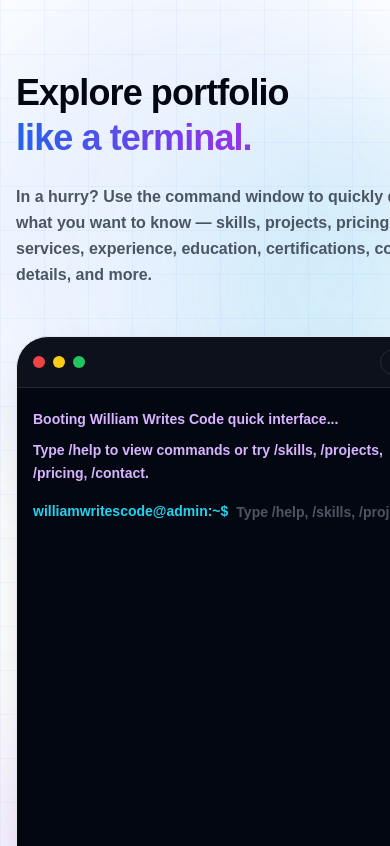
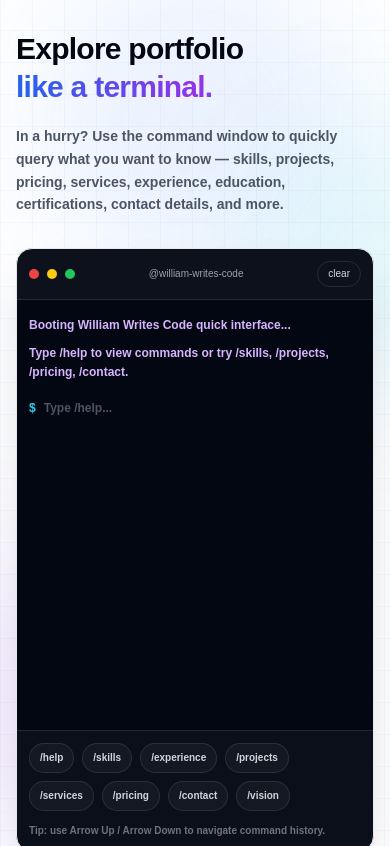
Before and after one commit to i-william17/wwc, a React (Create React App) app in the folder frontend/: page / in a window 390 px wide. Shown: the part 878-1724 px from the top of the page. Built offline with nearby package versions, Linux system fonts and the light colour scheme.

Commit message:
Workable continuation fix9

```diff
--- a/frontend/src/components/QuickChatTerminal.jsx
+++ b/frontend/src/components/QuickChatTerminal.jsx
@@ -326,29 +326,29 @@ const QuickChatTerminal = () => {
   return (
     <section
       id="quick-chat"
-      className="relative overflow-hidden bg-white py-20 text-gray-900 dark:bg-gray-950 dark:text-white"
+      className="relative overflow-hidden bg-white py-14 text-gray-900 dark:bg-gray-950 dark:text-white sm:py-16 md:py-20"
     >
       {/* Background atmosphere */}
       <div className="pointer-events-none absolute inset-0 overflow-hidden">
-        <div className="absolute left-1/2 top-0 h-[520px] w-[520px] -translate-x-1/2 rounded-full bg-blue-500/10 blur-3xl dark:bg-blue-400/10" />
-        <div className="absolute -left-28 bottom-20 h-80 w-80 rounded-full bg-purple-500/10 blur-3xl dark:bg-purple-400/10" />
-        <div className="absolute -right-28 top-40 h-80 w-80 rounded-full bg-cyan-500/10 blur-3xl dark:bg-cyan-400/10" />
+        <div className="absolute left-1/2 top-0 h-[320px] w-[320px] -translate-x-1/2 rounded-full bg-blue-500/10 blur-3xl dark:bg-blue-400/10 sm:h-[520px] sm:w-[520px]" />
+        <div className="absolute -left-28 bottom-20 h-64 w-64 rounded-full bg-purple-500/10 blur-3xl dark:bg-purple-400/10 sm:h-80 sm:w-80" />
+        <div className="absolute -right-28 top-40 h-64 w-64 rounded-full bg-cyan-500/10 blur-3xl dark:bg-cyan-400/10 sm:h-80 sm:w-80" />
 
-        <div className="absolute inset-0 bg-[linear-gradient(to_right,rgba(59,130,246,0.06)_1px,transparent_1px),linear-gradient(to_bottom,rgba(59,130,246,0.06)_1px,transparent_1px)] bg-[size:44px_44px] dark:bg-[linear-gradient(to_right,rgba(255,255,255,0.035)_1px,transparent_1px),linear-gradient(to_bottom,rgba(255,255,255,0.035)_1px,transparent_1px)]" />
+        <div className="absolute inset-0 bg-[linear-gradient(to_right,rgba(59,130,246,0.05)_1px,transparent_1px),linear-gradient(to_bottom,rgba(59,130,246,0.05)_1px,transparent_1px)] bg-[size:32px_32px] dark:bg-[linear-gradient(to_right,rgba(255,255,255,0.03)_1px,transparent_1px),linear-gradient(to_bottom,rgba(255,255,255,0.03)_1px,transparent_1px)] sm:bg-[size:44px_44px]" />
       </div>
 
       <div className="container relative z-10 mx-auto px-4 sm:px-6">
-        <div className="grid items-center gap-12 lg:grid-cols-[0.4fr_0.6fr] lg:gap-16 xl:gap-20">
+        <div className="grid items-center gap-8 sm:gap-10 lg:grid-cols-[0.4fr_0.6fr] lg:gap-16 xl:gap-20">
           {/* LEFT CONTENT */}
-          <div>
-            <h2 className="mt-6 max-w-3xl text-4xl font-black leading-tight tracking-tight text-gray-950 dark:text-white sm:text-5xl md:text-6xl lg:text-6xl xl:text-7xl">
+          <div className="min-w-0">
+            <h2 className="mt-2 max-w-3xl text-3xl font-black leading-tight tracking-tight text-gray-950 dark:text-white xs:text-4xl sm:text-5xl md:text-6xl lg:text-6xl xl:text-7xl">
               Explore portfolio
               <span className="block bg-gradient-to-r from-blue-600 via-purple-600 to-cyan-500 bg-clip-text text-transparent">
                 like a terminal.
               </span>
             </h2>
 
-            <p className="mt-6 max-w-2xl text-base leading-relaxed text-gray-600 dark:text-gray-300 sm:text-lg lg:text-lg xl:text-xl">
+            <p className="mt-5 max-w-2xl text-sm leading-relaxed text-gray-600 dark:text-gray-300 sm:text-base md:text-lg lg:text-lg xl:text-xl">
               In a hurry? Use the command window to quickly query what you want
               to know — skills, projects, pricing, services, experience,
               education, certifications, contact details, and more.
@@ -356,26 +356,26 @@ const QuickChatTerminal = () => {
           </div>
 
           {/* TERMINAL */}
-          <div className="relative">
-            <div className="absolute -inset-4 rounded-[2rem] blur-2xl" />
+          <div className="relative min-w-0">
+            <div className="absolute -inset-2 rounded-[1.5rem] blur-2xl sm:-inset-4 sm:rounded-[2rem]" />
 
-            <div className="relative overflow-hidden rounded-[2rem] border border-gray-200 bg-gray-950 shadow-2xl shadow-blue-950/20 dark:border-gray-800">
+            <div className="relative overflow-hidden rounded-2xl border border-gray-200 bg-gray-950 shadow-2xl shadow-blue-950/20 dark:border-gray-800 sm:rounded-[2rem]">
               {/* Terminal top bar */}
-              <div className="flex items-center justify-between border-b border-white/10 bg-white/[0.04] px-4 py-3">
-                <div className="flex items-center gap-2">
-                  <span className="h-3 w-3 rounded-full bg-red-500" />
-                  <span className="h-3 w-3 rounded-full bg-yellow-400" />
-                  <span className="h-3 w-3 rounded-full bg-green-500" />
+              <div className="flex items-center justify-between gap-3 border-b border-white/10 bg-white/[0.04] px-3 py-3 sm:px-4">
+                <div className="flex shrink-0 items-center gap-2">
+                  <span className="h-2.5 w-2.5 rounded-full bg-red-500 sm:h-3 sm:w-3" />
+                  <span className="h-2.5 w-2.5 rounded-full bg-yellow-400 sm:h-3 sm:w-3" />
+                  <span className="h-2.5 w-2.5 rounded-full bg-green-500 sm:h-3 sm:w-3" />
                 </div>
 
-                <div className="hidden text-xs font-medium text-gray-400 sm:block">
+                <div className="min-w-0 truncate text-[10px] font-medium text-gray-400 sm:text-xs">
                   @william-writes-code
                 </div>
 
                 <button
                   type="button"
                   onClick={() => runCommand("/clear")}
-                  className="rounded-full border border-white/10 px-3 py-1 text-xs font-medium text-gray-300 transition hover:border-red-400/50 hover:text-red-300"
+                  className="shrink-0 rounded-full border border-white/10 px-2.5 py-1 text-[10px] font-medium text-gray-300 transition hover:border-red-400/50 hover:text-red-300 sm:px-3 sm:text-xs"
                 >
                   clear
                 </button>
@@ -385,22 +385,29 @@ const QuickChatTerminal = () => {
               <div
                 ref={terminalBodyRef}
                 onClick={() => inputRef.current?.focus()}
-                className="h-[560px] cursor-text overflow-y-auto px-4 py-5 font-mono text-sm leading-relaxed text-gray-200 sm:px-6"
+                className="h-[430px] cursor-text overflow-y-auto px-3 py-4 font-mono text-[12px] leading-relaxed text-gray-200 sm:h-[500px] sm:px-5 sm:py-5 sm:text-sm md:h-[560px] md:px-6"
               >
                 <div className="space-y-2">
                   {lines.map((line, index) => {
                     if (line.type === "command") {
                       return (
-                        <div key={index} className="flex flex-wrap gap-2">
-                          <span className="text-cyan-400">{prompt}</span>
-                          <span className="text-white">{line.text}</span>
+                        <div
+                          key={index}
+                          className="flex min-w-0 flex-wrap gap-x-2 gap-y-1"
+                        >
+                          <span className="break-all text-cyan-400">
+                            {prompt}
+                          </span>
+                          <span className="break-all text-white">
+                            {line.text}
+                          </span>
                         </div>
                       );
                     }
 
                     if (line.type === "system") {
                       return (
-                        <div key={index} className="text-purple-300">
+                        <div key={index} className="break-words text-purple-300">
                           {line.text}
                         </div>
                       );
@@ -409,14 +416,15 @@ const QuickChatTerminal = () => {
                     return (
                       <div
                         key={index}
-                        className={`whitespace-pre-wrap ${line.text.startsWith(">")
-                          ? "pt-3 font-bold text-blue-300"
-                          : line.text.startsWith("---")
+                        className={`whitespace-pre-wrap break-words ${
+                          line.text.startsWith(">")
+                            ? "pt-3 font-bold text-blue-300"
+                            : line.text.startsWith("---")
                             ? "text-gray-600"
                             : line.text === ""
-                              ? "h-2"
-                              : "text-gray-300"
-                          }`}
+                            ? "h-2"
+                            : "text-gray-300"
+                        }`}
                       >
                         {line.text}
                       </div>
@@ -432,8 +440,14 @@ const QuickChatTerminal = () => {
 
                   {/* Inline terminal input */}
                   <form onSubmit={handleSubmit} className="pt-2">
-                    <div className="flex min-w-0 items-center gap-2">
-                      <span className="shrink-0 text-cyan-400">{prompt}</span>
+                    <div className="flex min-w-0 items-start gap-2 sm:items-center">
+                      <span className="hidden shrink-0 break-all text-cyan-400 sm:inline">
+                        {prompt}
+                      </span>
+
+                      <span className="shrink-0 text-cyan-400 sm:hidden">
+                        $
+                      </span>
 
                       <input
                         ref={inputRef}
@@ -442,8 +456,8 @@ const QuickChatTerminal = () => {
                         disabled={isTyping}
                         onChange={(event) => setInputValue(event.target.value)}
                         onKeyDown={handleKeyDown}
-                        placeholder="Type /help, /skills, /projects..."
-                        className="min-w-0 flex-1 bg-transparent font-mono text-sm text-white outline-none placeholder:text-gray-600 disabled:cursor-not-allowed"
+                        placeholder="Type /help..."
+                        className="min-w-0 flex-1 bg-transparent font-mono text-[12px] text-white outline-none placeholder:text-gray-600 disabled:cursor-not-allowed sm:text-sm"
                         autoComplete="off"
                       />
 
@@ -461,22 +475,22 @@ const QuickChatTerminal = () => {
               </div>
 
               {/* Quick command chips */}
-              <div className="border-t border-white/10 bg-white/[0.03] px-4 py-4 sm:px-6">
-                <div className="mb-4 flex flex-wrap gap-2">
+              <div className="border-t border-white/10 bg-white/[0.03] px-3 py-3 sm:px-5 sm:py-4 md:px-6">
+                <div className="mb-3 flex max-h-24 flex-wrap gap-2 overflow-y-auto pr-1 sm:mb-4 sm:max-h-none sm:overflow-visible">
                   {quickCommands.map((command) => (
                     <button
                       key={command}
                       type="button"
                       disabled={isTyping}
                       onClick={() => runCommand(command)}
-                      className="rounded-full border border-white/10 bg-white/[0.04] px-3 py-1.5 font-mono text-xs text-gray-300 transition hover:border-blue-400/50 hover:bg-blue-500/10 hover:text-blue-300 disabled:cursor-not-allowed disabled:opacity-50"
+                      className="rounded-full border border-white/10 bg-white/[0.04] px-2.5 py-1.5 font-mono text-[10px] text-gray-300 transition hover:border-blue-400/50 hover:bg-blue-500/10 hover:text-blue-300 disabled:cursor-not-allowed disabled:opacity-50 sm:px-3 sm:text-xs"
                     >
                       {command}
                     </button>
                   ))}
                 </div>
 
-                <p className="mt-3 text-xs text-gray-500">
+                <p className="mt-2 text-[10px] leading-relaxed text-gray-500 sm:mt-3 sm:text-xs">
                   Tip: use Arrow Up / Arrow Down to navigate command history.
                 </p>
               </div>
```
